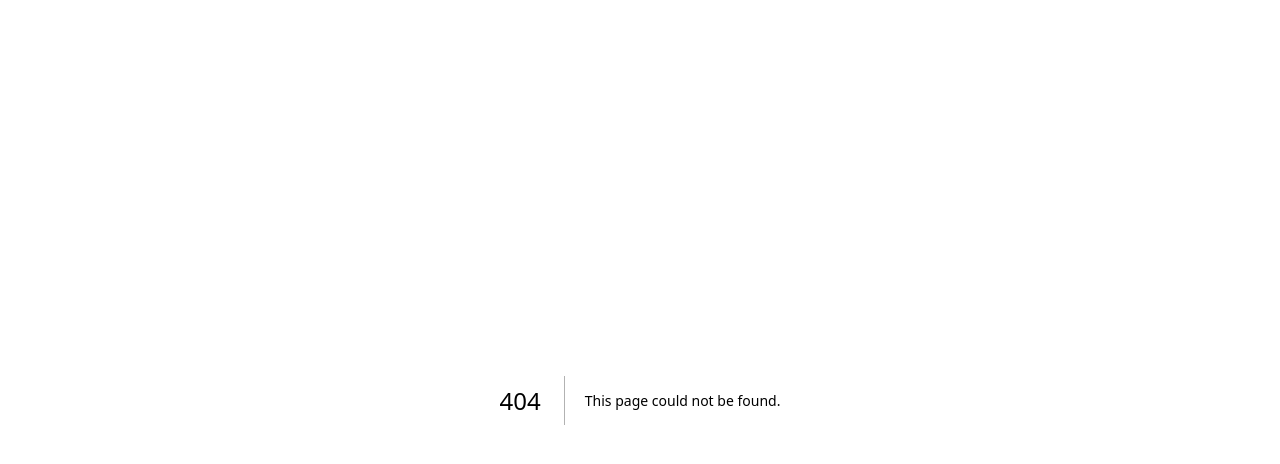
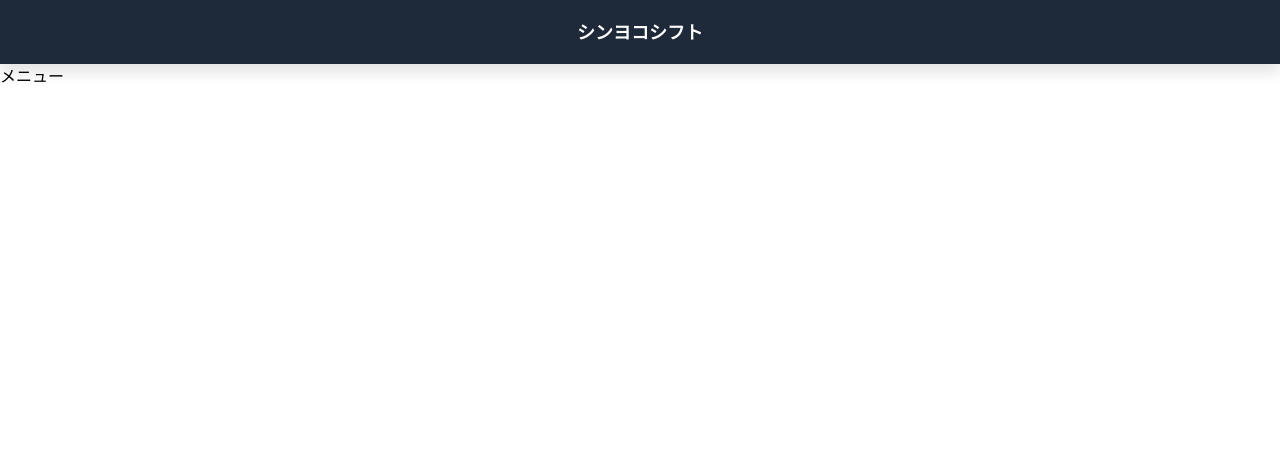
Before and after one commit to GoogleBr35/shift-app, a Next.js app: page /menu in a window 1280 px wide. Before the commit this address had no page. Shown: the top 464 px of the page. Built offline with nearby package versions, Linux system fonts and the light colour scheme.

Commit message:
[add] 仮のメニューページの作成
* app/menu/page.tsx

```diff
--- /dev/null
+++ b/src/app/menu/page.tsx
@@ -0,0 +1,14 @@
+import Header from '@/components/layouts/Header';
+
+export default function Menu() {
+    return (
+        <>
+            <header>
+                <Header />
+            </header>
+            <main>
+                <h1>メニュー</h1>
+            </main>
+        </>
+    );
+}
```
